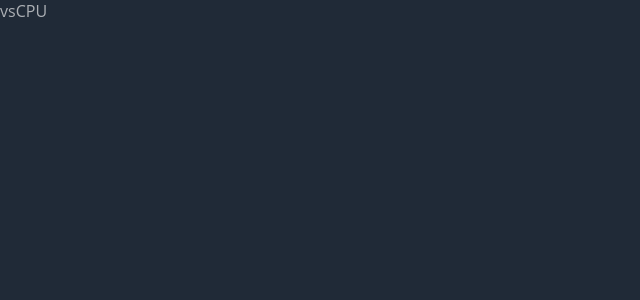
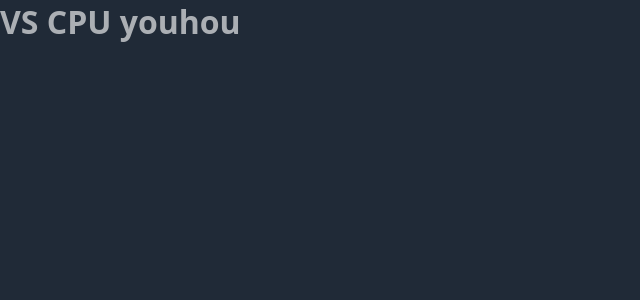
Before and after one commit to YannickSendrey/TicTacToe, a React (Vite) app: page / in a window 1280 px wide. Both pictures are taken after a click on the button "NEW GAME (VS CPU)". Shown: the top 300 px of the page, without its empty margins (0-640 px from the left). Built offline with nearby package versions, Linux system fonts and the light colour scheme.

Commit message:
app structure with nested ternary
Signed-off-by: YannickSendrey <yannicksendrey@gmail.com>

```diff
--- a/src/app/App.tsx
+++ b/src/app/App.tsx
@@ -1,5 +1,6 @@
 import './App.css'
-import { GameBoard } from '../components/gameBoard/GameBoard.tsx';
+import { GameBoardPVP } from '../components/gameBoard/GameBoardPVP.tsx';
+import { GameBoardCPU } from '../components/gameBoard/GameBoardCPU.tsx';
 import { Menu } from '../components/menu/Menu.tsx';
 import { GameType, Player1Pick } from '../components/types.ts';
 import { useState } from 'react';
@@ -12,7 +13,13 @@ function App() {
 
   return (
     <>
-      {hasGameStarted ? <GameBoard gameType={gameType} player1Pick={player1Pick} /> : <Menu setGameType={setGameType} setHasGameStarted={setHasGameStarted} player1Pick={player1Pick} setPlayer1Pick={setPlayer1Pick} />}
+      {
+        hasGameStarted
+          ? gameType === "PVP"
+            ? <GameBoardPVP player1Pick={player1Pick} />
+            : <GameBoardCPU player1Pick={player1Pick} />
+          : <Menu setGameType={setGameType} setHasGameStarted={setHasGameStarted} player1Pick={player1Pick} setPlayer1Pick={setPlayer1Pick} />
+      }
     </>
     )
 }
--- a/src/components/gameBoard/GameBoard.tsx
+++ b/src/components/gameBoard/GameBoardCPU.tsx
@@ -1,9 +1,9 @@
 import { GameBoardProps } from "../types.ts";
 
-export const GameBoard = ({gameType, player1Pick}: GameBoardProps) => {
+export const GameBoardCPU = ({player1Pick}: GameBoardProps) => {
     return (
         <>
-            <div>{gameType}</div>
+            <h1>VS CPU youhou</h1>
             <div>{player1Pick}</div>
         </>
     );
--- /dev/null
+++ b/src/components/gameBoard/GameBoardPVP.tsx
@@ -0,0 +1,10 @@
+import { GameBoardProps } from "../types.ts";
+
+export const GameBoardPVP = ({player1Pick}: GameBoardProps) => {
+    return (
+        <>
+            <h1>VS Player2 youhou</h1>
+            <div>{player1Pick}</div>
+        </>
+    );
+}
--- a/src/components/menu/MenuFooter.tsx
+++ b/src/components/menu/MenuFooter.tsx
@@ -8,8 +8,8 @@ export const MenuFooter = ({setGameType, setHasGameStarted}: MenuFooterProps) =>
 
     return (
         <footer>
-            <button id="buttonCPU" onClick={() => handleClick('vsCPU')}>NEW GAME (VS CPU)</button>
-            <button id="buttonPlayer" onClick={() => handleClick('vsPlayer2')}>NEW GAME (VS PLAYER)</button>
+            <button id="buttonCPU" onClick={() => handleClick('CPU')}>NEW GAME (VS CPU)</button>
+            <button id="buttonPlayer" onClick={() => handleClick('PVP')}>NEW GAME (VS PLAYER)</button>
         </footer>
     )
 }
--- a/src/components/types.ts
+++ b/src/components/types.ts
@@ -1,6 +1,6 @@
 export type Player1Pick = "" | "X" | "O";
 
-export type GameType = "" |"vsCPU" | "vsPlayer2";
+export type GameType = "" |"PVP" | "CPU";
 
 export type MenuProps = {
     setGameType: (gameType: GameType) => void;
@@ -21,5 +21,4 @@ export type MenuMainProps = {
 
 export type GameBoardProps = {
     player1Pick: Player1Pick;
-    gameType: GameType;
 }
```
